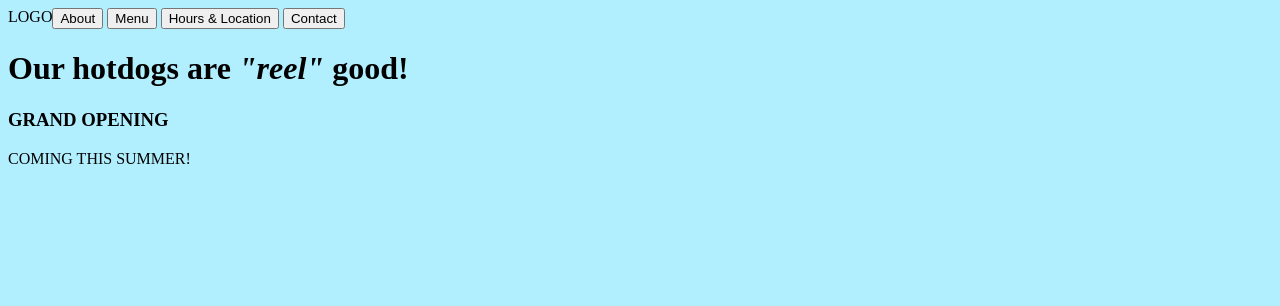
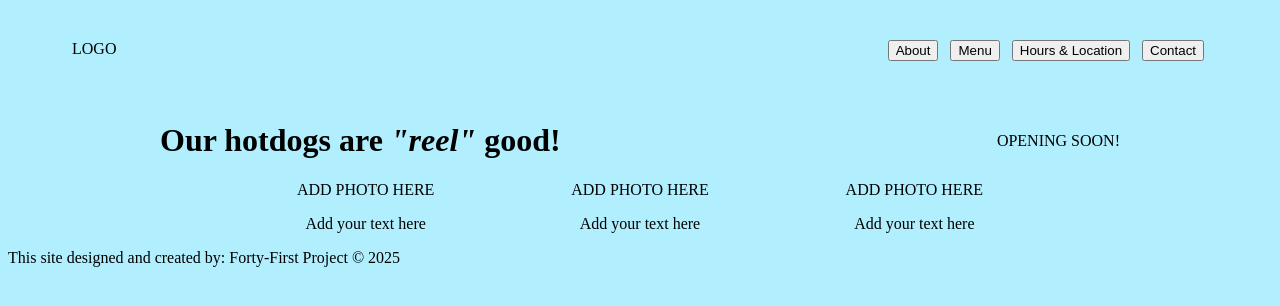
Before and after one commit to kmmoody212/reel-good-dogs, a website built with webpack: page src/template.html in a window 1280 px wide. Built offline with nearby package versions, Linux system fonts and the light colour scheme.

Commit message:
Made simple wireframe for home page.

```diff
--- a/src/styles.css
+++ b/src/styles.css
@@ -4,4 +4,28 @@ body {
 
 header {
     display: flex;
+    justify-content: space-between;
+    margin: 5vh 5vw;
 }
+
+header > nav > button {
+    margin: 0 4px;
+}
+
+#content {
+    margin: auto;
+    text-align: center;
+    width: 75vw;
+}
+
+#content > .headline {
+    display: flex;
+    justify-content: space-between;
+    align-items: center;
+
+}
+
+#content > .card-container {
+    display: flex;
+    justify-content: space-evenly;
+}
--- a/src/template.html
+++ b/src/template.html
@@ -18,14 +18,27 @@
     </header>
 
     <div id="content">
-        <h1>Our hotdogs are <i>"reel"</i> good!</h1>
-        <article>
-            <h3>GRAND OPENING</h3>
-            <p>COMING THIS SUMMER!</p>
-        </article>
+        <div class="headline">
+            <h1>Our hotdogs are <i>"reel"</i> good!</h1>
+            <div>OPENING SOON!</div>
+        </div>
+        <div class="card-container">
+            <div class="card">
+                <div class="card-img">ADD PHOTO HERE</div>
+                <p class="card-text">Add your text here</p>
+            </div>
+            <div class="card">
+                <div class="card-img">ADD PHOTO HERE</div>
+                <p class="card-text">Add your text here</p>
+            </div>
+            <div class="card">
+                <div class="card-img">ADD PHOTO HERE</div>
+                <p class="card-text">Add your text here</p>
+            </div>
+        </div>
+    </div>
 
-
-    </div>
+    <footer>This site designed and created by: Forty-First Project &copy; 2025</footer>
 
 </body>
 </html>
```
